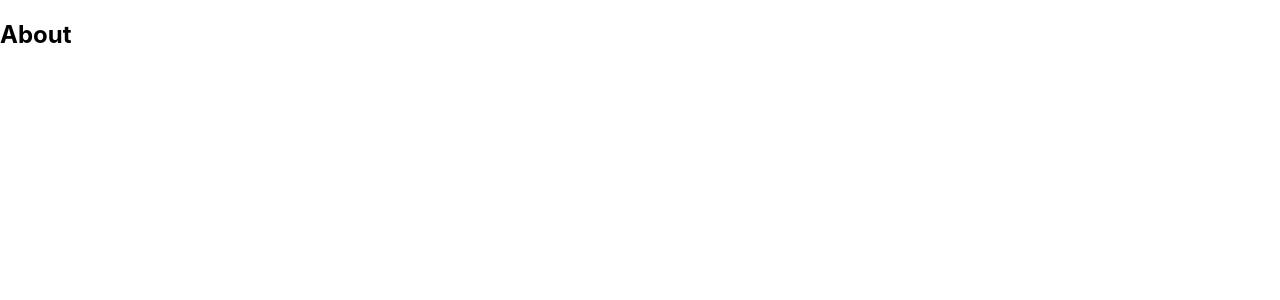
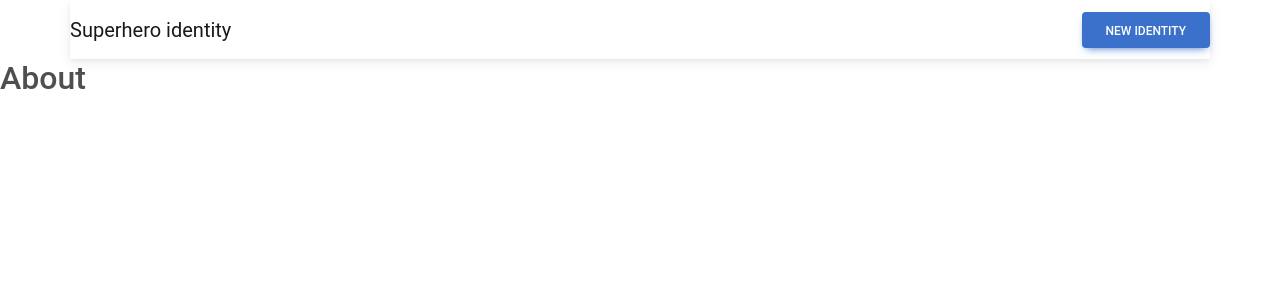
Before and after one commit to Adhi2648/Superheroes-NextJs, a Next.js app: page /about in a window 1280 px wide. Shown: the top 300 px of the page. Built offline with nearby package versions, Linux system fonts and the light colour scheme.

Commit message:
frontend

```diff
--- /dev/null
+++ b/components/Layout.jsx
@@ -0,0 +1,13 @@
+import Navbar from "./Navbar";
+import React from "react";
+
+function Layout({ children }) {
+  return (
+    <>
+      <Navbar />
+      {children}
+    </>
+  );
+}
+
+export default Layout;
--- /dev/null
+++ b/components/Navbar.jsx
@@ -0,0 +1,18 @@
+/* eslint-disable @next/next/link-passhref */
+import Link from "next/link";
+import { MDBBtn } from "mdb-react-ui-kit";
+
+function Navbar() {
+  return (
+    <nav className="navbar container">
+      <Link href="/">
+        <a className="navbar-brand">Superhero identity</a>
+      </Link>
+      <Link href="/new">
+        <MDBBtn>New Identity</MDBBtn>
+      </Link>
+    </nav>
+  );
+}
+
+export default Navbar;
--- a/package.json
+++ b/package.json
@@ -8,6 +8,7 @@
     "lint": "next lint"
   },
   "dependencies": {
+    "mdb-react-ui-kit": "^2.3.0",
     "mongoose": "^6.1.7",
     "next": "12.0.8",
     "react": "17.0.2",
--- a/pages/_app.js
+++ b/pages/_app.js
@@ -1,7 +1,13 @@
-import '../styles/globals.css'
+import "../styles/globals.css";
+import "mdb-react-ui-kit/dist/css/mdb.min.css";
+import Layout from "../components/Layout";
 
 function MyApp({ Component, pageProps }) {
-  return <Component {...pageProps} />
+  return (
+    <Layout>
+      <Component {...pageProps} />
+    </Layout>
+  );
 }
 
-export default MyApp
+export default MyApp;
```
Also changed, not shown: pages/index.js (+7 -7 lines), components/Footer.jsx (added), 1 other file (tests, documents, lock files or other folders).
